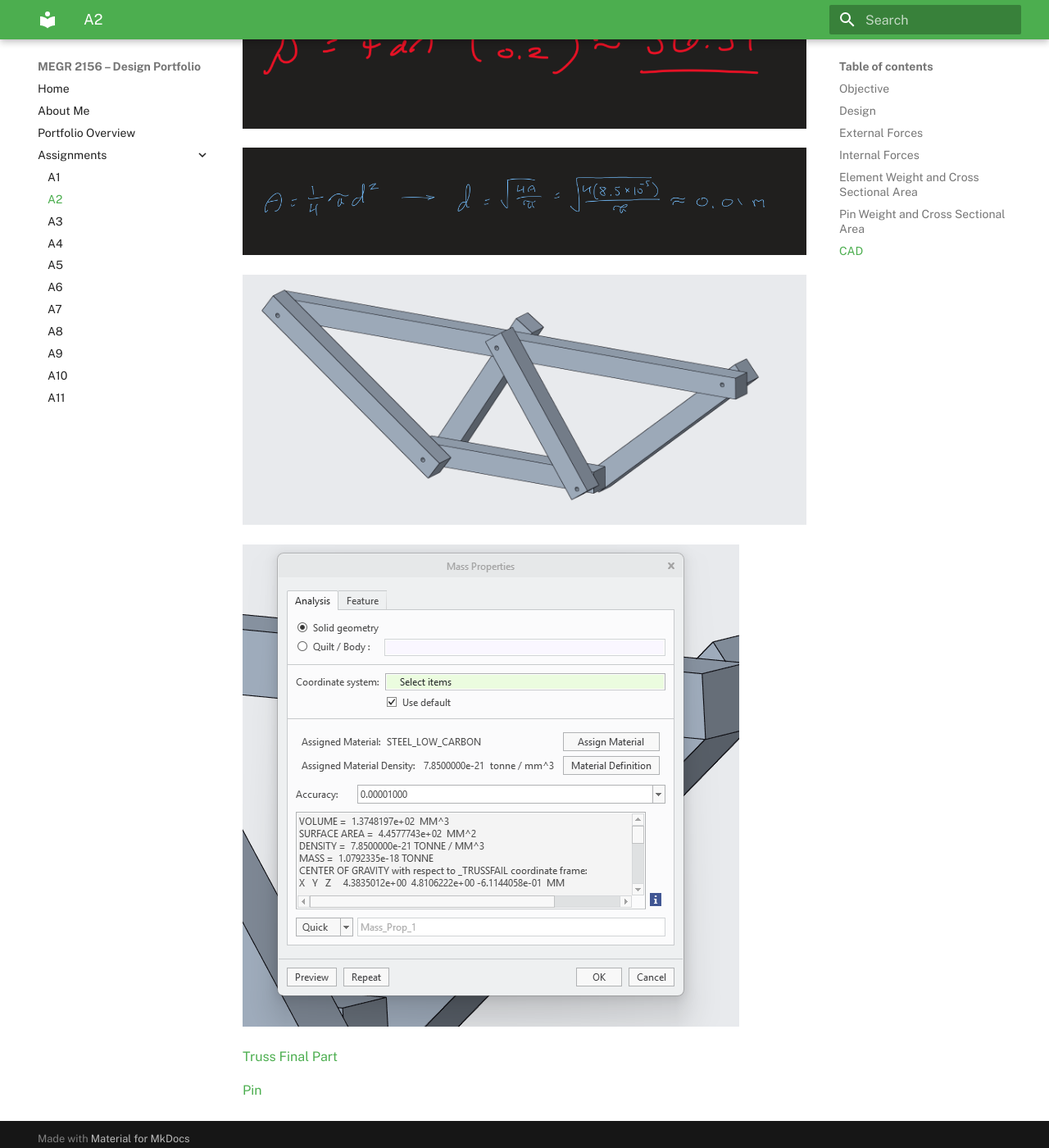
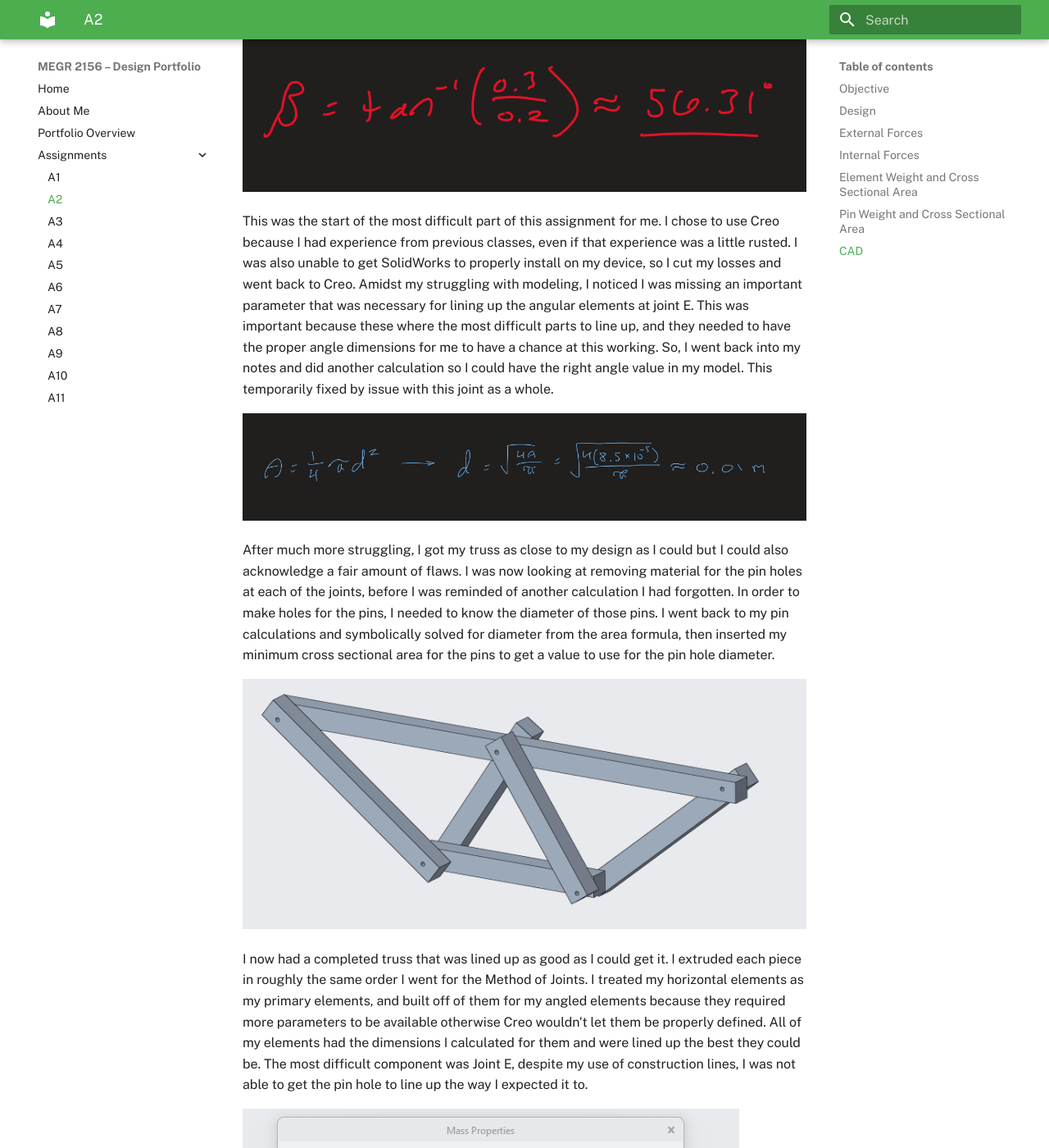
Before and after one commit to Jmswanchara/megr2156-portfolio, an MkDocs documentation site: the page built from docs/assignments/A02/index.md, in a window 1280 px wide and 1400 px high, scrolled down 5417 px. Shown: the whole window at 82% size. Built offline with MkDocs 1.6.1 and Material for MkDocs 9.7.7, drawn with Linux system fonts in a browser that asks for light colours; some of the changed text lies outside the part shown.

Commit message:
Enhance documentation on internal forces and CAD issues
Expanded explanations for internal forces and CAD modeling challenges, including rounding errors and pin diameter calculations.

```diff
--- a/docs/assignments/A02/index.md
+++ b/docs/assignments/A02/index.md
@@ -22,7 +22,7 @@ After marking down the forces on the truss FBD, I calculated Ay and By through t
 
 ![Joint B Forces](Joint_B_Forces.png)
 
-The pin at A has an additional force compared to the roller at B, so I chose to start at joint B for calculating my way through all the internal forces via method of Joints.  I first drew out the free body diagram and then wrote the net force equations in the x and y before isolating the force I wanted, which was Fbc and Fbe respectively in this case.  Then I inserted my known values and got the numerical forces of both.  I would occasionally need to add some extra calculations for necessary trigonometry when splitting force components.  This process was duplicated for every joint on the way to pin A.
+The pin at A has an additional force compared to the roller at B, so I chose to start at joint B for calculating my way through all the internal forces via method of Joints.  I first drew out the free body diagram and then wrote the net force equations in the x and y before isolating the force I wanted, which was Fbc and Fbe respectively in this case.  Then I inserted my known values and got the numerical forces of both.  I would occasionally need to add some extra calculations for necessary trigonometry when splitting force components.  This process was duplicated for every joint on the way to pin A.  This was a smooth process other than one bump at joint C, where my rounding had caused a force that was supposed to cancel out to zero have a slightly different value.  Because of my acknowledgement of it as a rounding error and being only being ~0.01 N off, I just rounded down.
 
 ![Max Loads](Max_Loads.png)
 
@@ -56,9 +56,15 @@ For the pin calculations, I needed to convert the units for the given density an
 
 ![Angle Measurement](Angle_Measurement.png)
 
+This was the start of the most difficult part of this assignment for me.  I chose to use Creo because I had experience from previous classes, even if that experience was a little rusted.  I was also unable to get SolidWorks to properly install on my device, so I cut my losses and went back to Creo.  Amidst my struggling with modeling, I noticed I was missing an important parameter that was necessary for lining up the angular elements at joint E.  This was important because these where the most difficult parts to line up, and they needed to have the proper angle dimensions for me to have a chance at this working.  So, I went back into my notes and did another calculation so I could have the right angle value in my model.  This temporarily fixed by issue with this joint as a whole.
+
 ![Pin Diameter](Pin_Diameter.png)
 
+After much more struggling, I got my truss as close to my design as I could but I could also acknowledge a fair amount of flaws.  I was now looking at removing material for the pin holes at each of the joints, before I was reminded of another calculation I had forgotten.  In order to make holes for the pins, I needed to know the diameter of those pins.  I went back to my pin calculations and symbolically solved for diameter from the area formula, then inserted my minimum cross sectional area for the pins to get a value to use for the pin hole diameter.
+
 ![Truss Screenshot](Truss_screenshot.png)
+
+I now had a completed truss that was lined up as good as I could get it.  I extruded each piece in roughly the same order I went for the Method of Joints.  I treated my horizontal elements as my primary elements, and built off of them for my angled elements because they required more parameters to be available otherwise Creo wouldn't let them be properly defined.  All of my elements had the dimensions I calculated for them and were lined up the best they could be.  The most difficult component was Joint E, despite my use of construction lines, I was not able to get the pin hole to line up the way I expected it to.
 
 ![Mass Properties](Mass_Properties.png)
 
```
